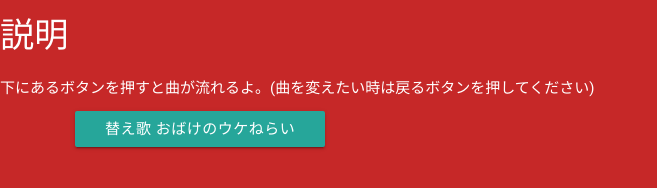
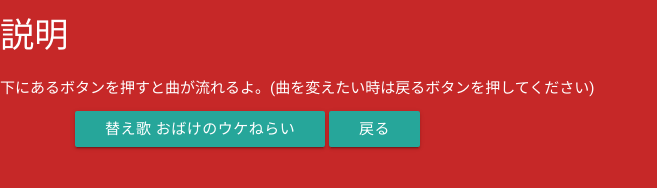
Before and after one commit to kukekeweb/test2, a plain HTML site: page index.html in a window 1280 px wide. Shown: the whole page, without its empty margins (0-657 px from the left). Drawn offline with nearby package versions, Linux system fonts and the light colour scheme.

Commit message:
Update index.html

```diff
--- a/index.html
+++ b/index.html
@@ -10,6 +10,7 @@
          <h4>説明</h4>
          <p class="flow-text"><h6>下にあるボタンを押すと曲が流れるよ。(曲を変えたい時は戻るボタンを押してください)</h6></p>
 　　　　　<button id='2曲目' class="btn">替え歌 おばけのウケねらい</button>
+         <a class="btn" href="https://kukekeweb.github.io/test/.">戻る</a>
      <div id="alert" class="modal">
        <div class="modal-content black-text">
          <h4>こちらは替え歌 おばけのウケねらいです</h4>
```
